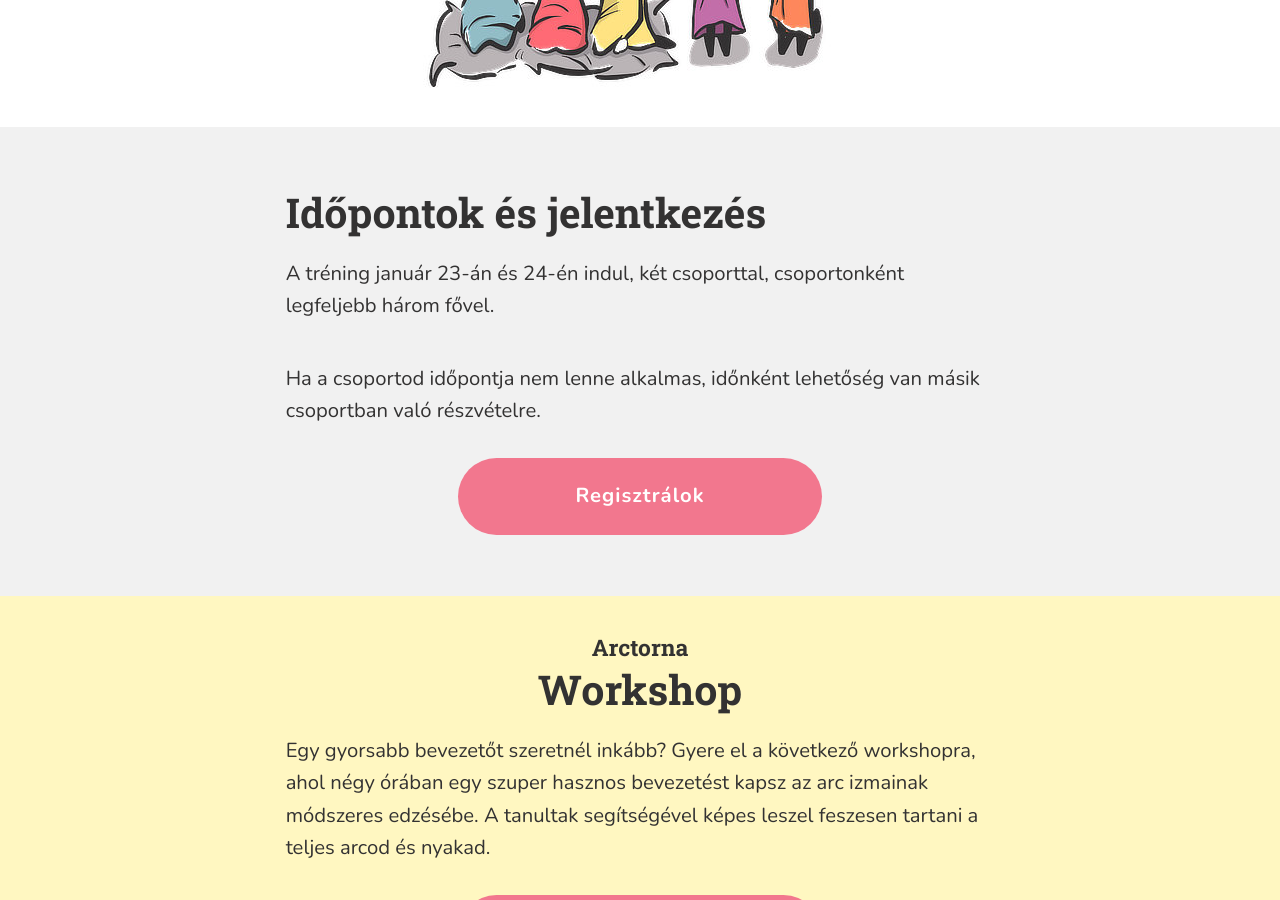
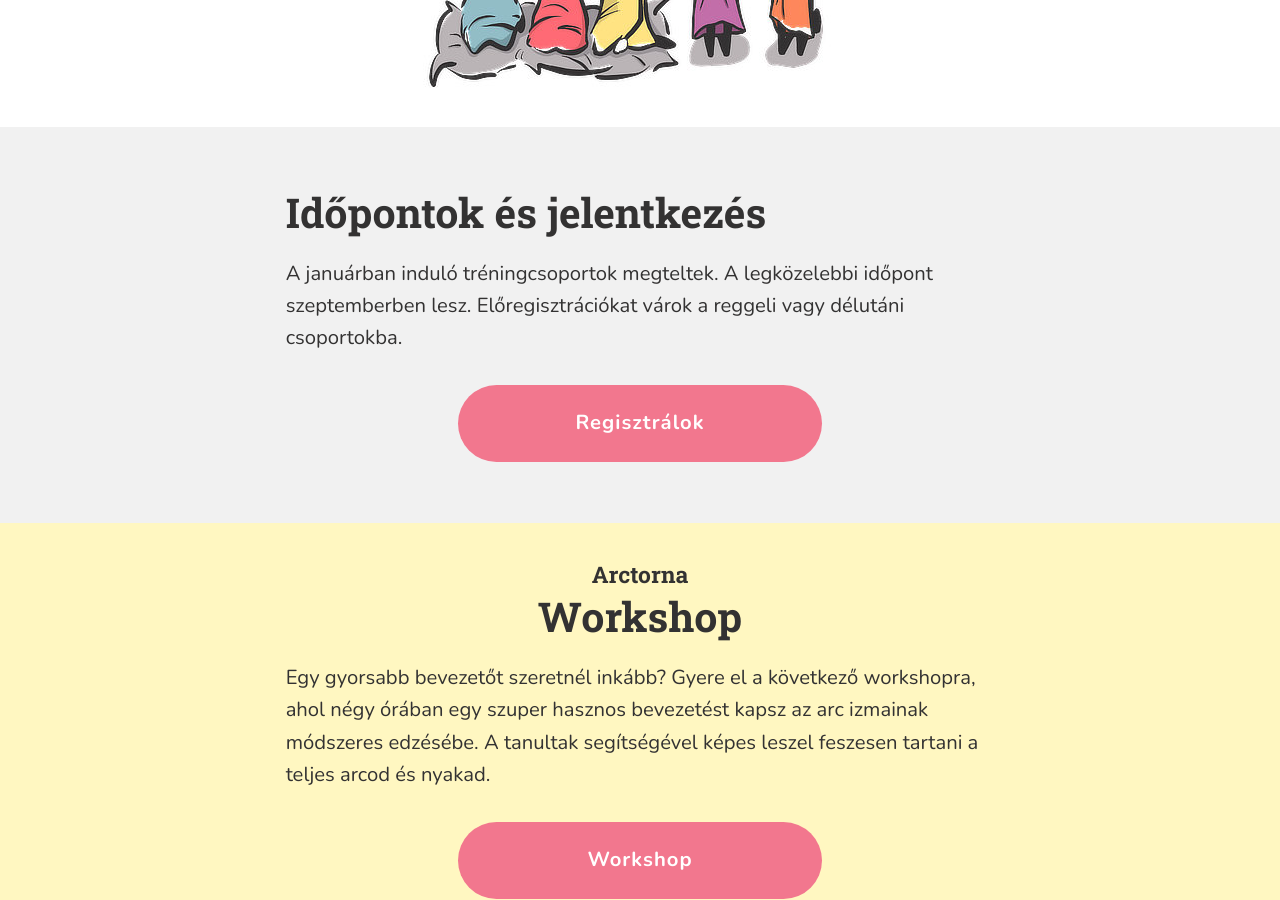
Before and after one commit to monikamudra/arctorna, a Jekyll site: the page built from trening.md, in a window 1280 px wide and 900 px high, scrolled down 2133 px. Built offline with Jekyll 4.4.1, drawn with Linux system fonts in a browser that asks for light colours.

Commit message:
Uupdate training event description

```diff
--- a/_layouts/trening.html
+++ b/_layouts/trening.html
@@ -58,20 +58,9 @@ workshop_text:
     <div class="c-ContentBlock u-MarginTop">
       <div class="c-Article">
         <p>
-          A tréning január 23-án és 24-én indul, két csoporttal, csoportonként
-          legfeljebb három fővel.
-        </p>
-      </div>
-    </div>
-    <div class="c-ContentBlock u-MarginTopXLarge">
-      {% include events.html data = data.events price = data.price price_desc =
-      data.price_desc address = data.address description = data.description %}
-    </div>
-    <div class="c-ContentBlock u-MarginTop">
-      <div class="c-Article">
-        <p>
-          Ha a csoportod időpontja nem lenne alkalmas,  időnként lehetőség van
-          másik csoportban való részvételre.
+          A januárban induló tréningcsoportok megteltek. A legközelebbi
+          időpont szeptemberben lesz. Előregisztrációkat várok a reggeli vagy
+          délutáni csoportokba.
         </p>
       </div>
     </div>
```
